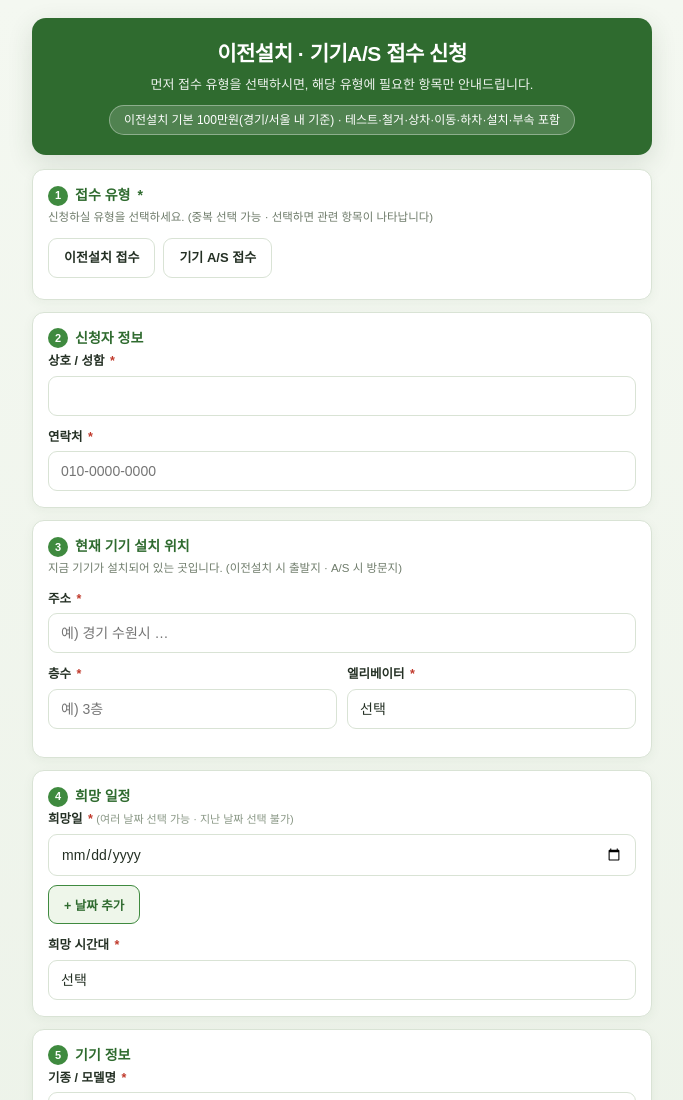
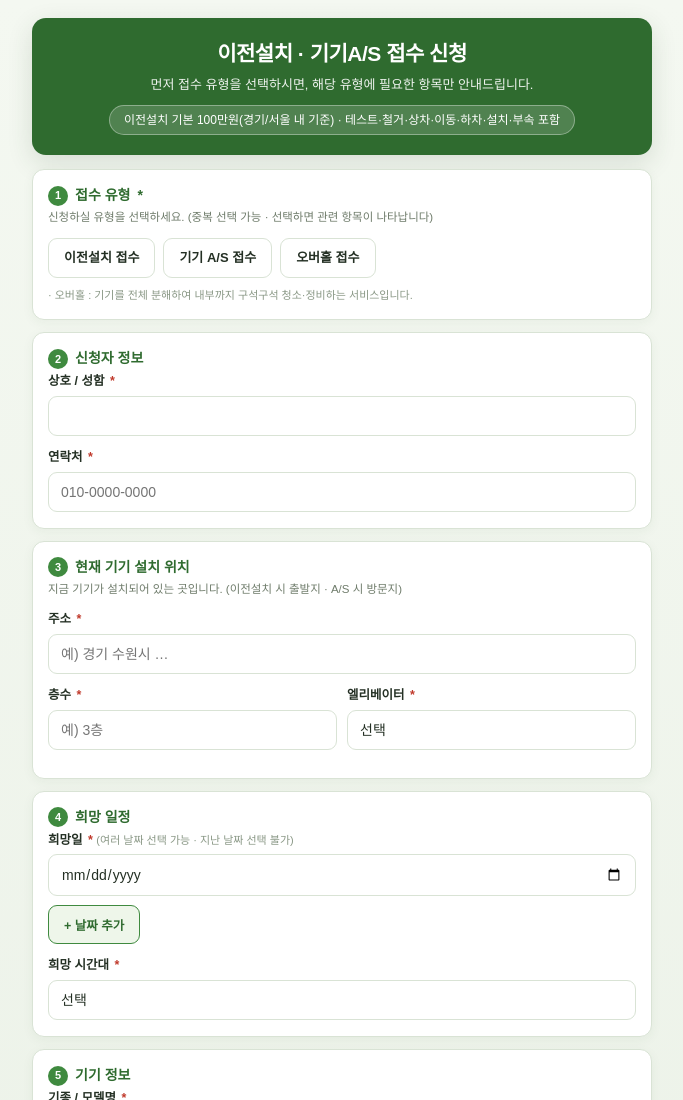
Before and after one commit to qpwo5470/apply, a plain HTML site: page index.html in a window 1280 px wide. Shown: the top 1100 px of the page, without its empty margins (298-981 px from the left). Drawn offline with Linux system fonts and the light colour scheme.

Commit message:
Add checkbox for 오버홀 접수 in inAdd 오버홀(overhaul) apply type option with notedex.html
Added a new checkbox option for '오버홀 접수' and provided a hint about the service.

```diff
--- a/index.html
+++ b/index.html
@@ -77,7 +77,9 @@
       <div class="pills">
         <label class="pill"><input type="checkbox" name="applyType" value="이전설치 접수"><span>이전설치 접수</span></label>
         <label class="pill"><input type="checkbox" name="applyType" value="기기 A/S 접수"><span>기기 A/S 접수</span></label>
+        <label class="pill"><input type="checkbox" name="applyType" value="오버홀 접수"><span>오버홀 접수</span></label>
       </div>
+      <div class="hint">· 오버홀 : 기기를 전체 분해하여 내부까지 구석구석 청소·정비하는 서비스입니다.</div>
     </div>
 
     <div class="card">
```
